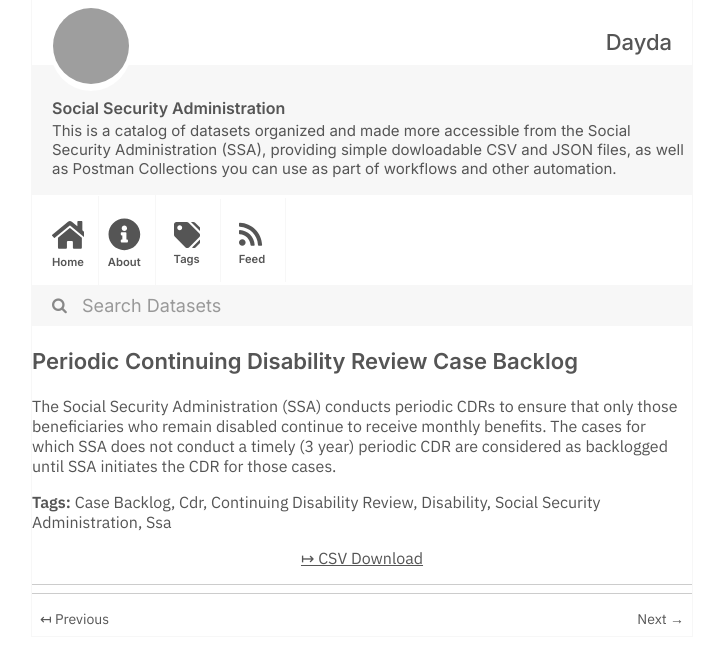
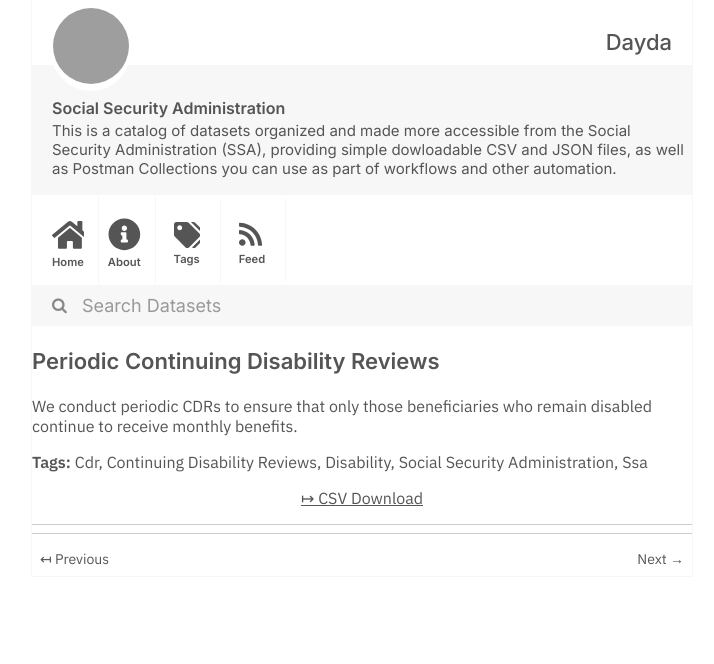
Before and after one commit to dayda-entities/social-security-administration, a Jekyll site: the page built from _posts/2020-11-10-periodic-continuing-disability.md, in a window 1280 px wide, cut to the strip 0-664 px from the top of the page. Shown: the whole strip, without its empty margins (278-992 px from the left). Built offline with Jekyll 4.4.1, drawn with Linux system fonts in a browser that asks for light colours; grey boxes are pictures that could not be loaded.

Commit message:
Publish Data

```diff
--- a/_posts/2020-11-10-periodic-continuing-disability.md
+++ b/_posts/2020-11-10-periodic-continuing-disability.md
@@ -1,20 +1,19 @@
 ---
-title: Periodic Continuing Disability Review Case Backlog
-created: '2020-11-10T16:52:18.544942'
-modified: '2020-11-10T16:52:18.544953'
+title: Periodic Continuing Disability Reviews
+created: '2020-11-10T16:51:52.592737'
+modified: '2020-12-03T20:37:59.045554'
 state: active
 type: dataset
 tags:
-  - Case Backlog
   - Cdr
-  - Continuing Disability Review
+  - Continuing Disability Reviews
   - Disability
   - Social Security Administration
   - Ssa
 groups: []
-csv_url: 'https://www.ssa.gov/open/data/Periodic-CDR-Case-Backlog.csv'
+csv_url: 'https://www.ssa.gov/open/data//Periodic-Continuing-Disability-Reviews.csv'
 json_url: ''
 layout: post
 
 ---
-The Social Security Administration (SSA) conducts periodic CDRs to ensure that only those beneficiaries who remain disabled continue to receive monthly benefits. The cases for which SSA does not conduct a timely (3 year) periodic CDR are considered as backlogged until SSA initiates the CDR for those cases.
+We conduct periodic CDRs to ensure that only those beneficiaries who remain disabled continue to receive monthly benefits.
```
